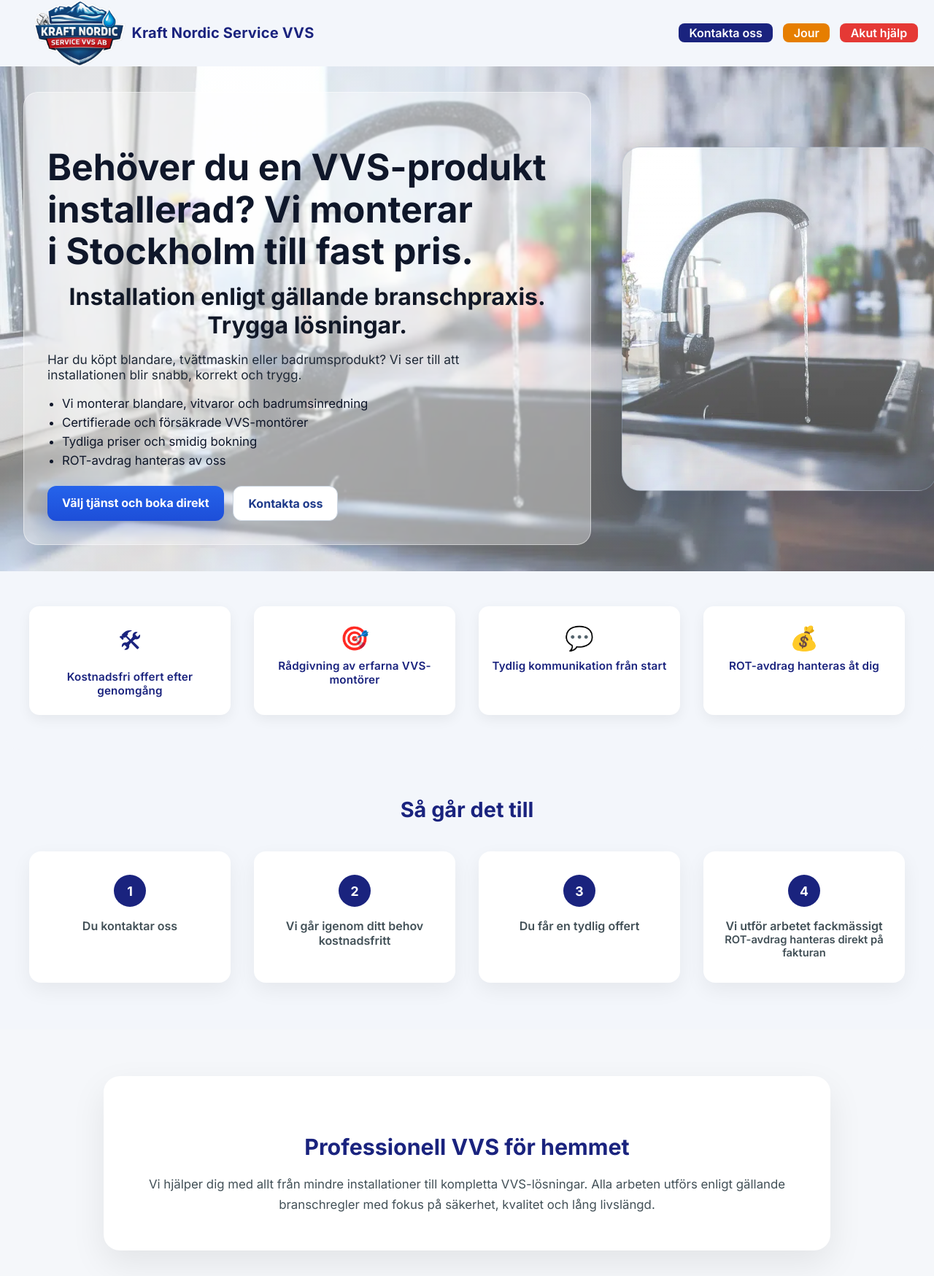
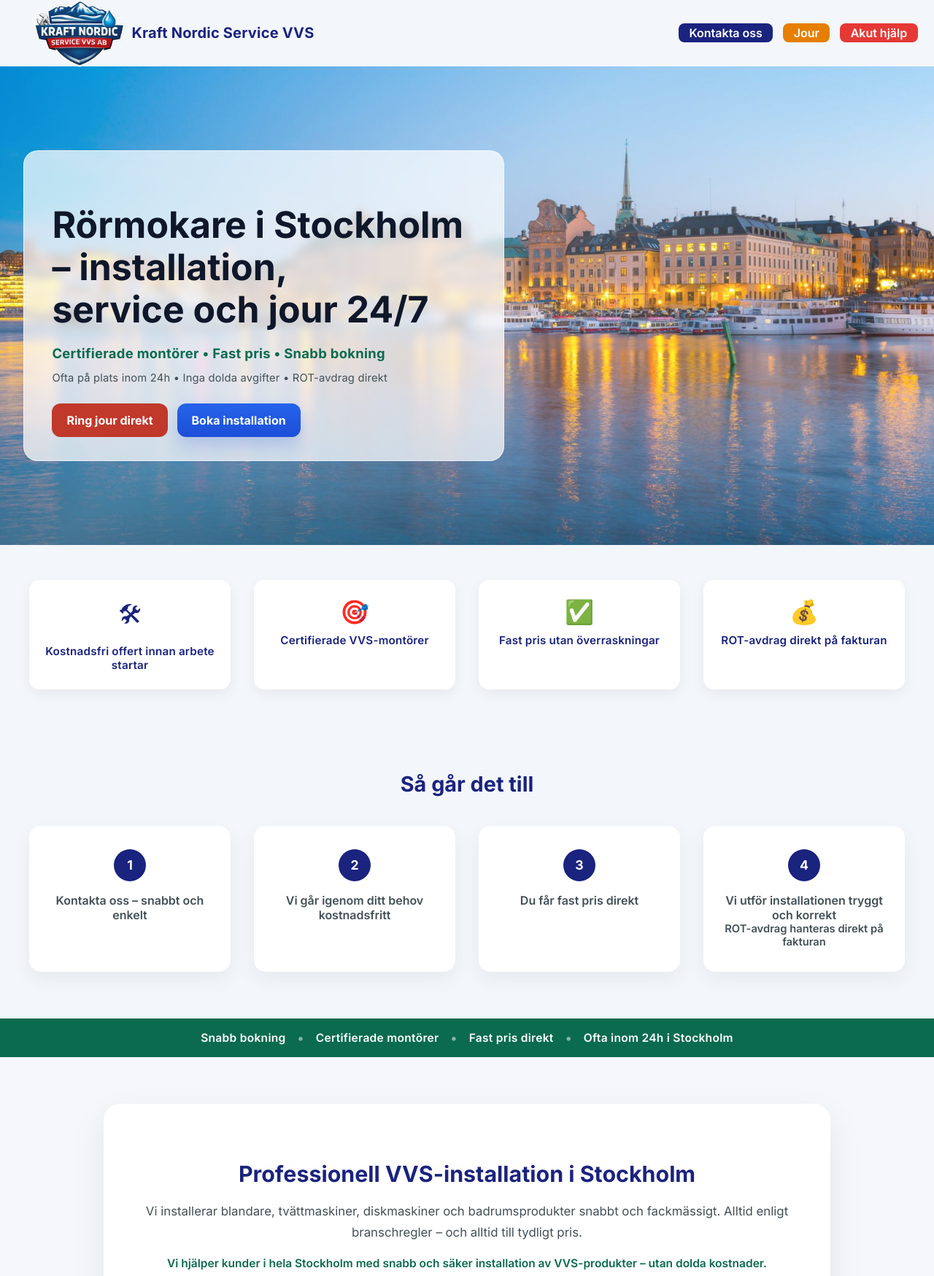
Before and after one commit to kraftnordicservice/kraftnordicservice.github.io, a plain HTML site: page index.html in a window 1280 px wide. Shown: the part 1-1750 px from the top of the page at 73% size. Drawn offline with Linux system fonts and the light colour scheme.

```diff
--- a/index.html
+++ b/index.html
@@ -37,23 +37,14 @@
             <div class="hero-inner">
                 <div class="hero-left">
                     <div class="overlay-text">
-                        <h1>Behöver du en VVS-produkt installerad? Vi monterar i Stockholm till fast pris.</h1>
-                        <h2>Installation enligt gällande branschpraxis. Trygga lösningar.</h2>
-                        <p>Har du köpt blandare, tvättmaskin eller badrumsprodukt? Vi ser till att installationen blir snabb, korrekt och trygg.</p>
-                        <ul class="hero-points">
-                            <li>Vi monterar blandare, vitvaror och badrumsinredning</li>
-                            <li>Certifierade och försäkrade VVS-montörer</li>
-                            <li>Tydliga priser och smidig bokning</li>
-                            <li>ROT-avdrag hanteras av oss</li>
-                        </ul>
+                        <h1>Rörmokare i Stockholm – installation, service och jour 24/7</h1>
+                        <p class="hero-sub">Certifierade montörer • Fast pris • Snabb bokning</p>
+                        <p class="hero-meta">Ofta på plats inom 24h • Inga dolda avgifter • ROT-avdrag direkt</p>
                         <div class="hero-buttons">
-                            <a href="#tjänster" class="btn btn-primary">Välj tjänst och boka direkt</a>
-                            <a href="contact.html" class="btn btn-secondary">Kontakta oss</a>
+                            <a href="jour.html" class="btn btn-jour">Ring jour direkt</a>
+                            <a href="boka.html" class="btn btn-primary">Boka installation</a>
                         </div>
                     </div>
-                </div>
-                <div class="hero-right">
-                    <div class="hero-visual" aria-hidden="true"></div>
                 </div>
             </div>
         </section>
@@ -62,22 +53,22 @@
         <section class="trust">
             <div class="trust-item">
                 <span class="trust-icon">🛠</span>
-                <span class="trust-text">Kostnadsfri offert efter genomgång</span>
+                <span class="trust-text">Kostnadsfri offert innan arbete startar</span>
             </div>
 
             <div class="trust-item">
                 <span class="trust-icon">🎯</span>
-                <span class="trust-text">Rådgivning av erfarna VVS-montörer</span>
+                <span class="trust-text">Certifierade VVS-montörer</span>
             </div>
 
             <div class="trust-item">
-                <span class="trust-icon">💬</span>
-                <span class="trust-text">Tydlig kommunikation från start</span>
+                <span class="trust-icon">✅</span>
+                <span class="trust-text">Fast pris utan överraskningar</span>
             </div>
 
             <div class="trust-item">
                 <span class="trust-icon">💰</span>
-                <span class="trust-text">ROT-avdrag hanteras åt dig</span>
+                <span class="trust-text">ROT-avdrag direkt på fakturan</span>
             </div>
         </section>
 
@@ -87,7 +78,7 @@
             <div class="process-grid">
                 <div class="process-card">
                     <span class="process-step">1</span>
-                    <p>Du kontaktar oss</p>
+                    <p>Kontakta oss – snabbt och enkelt</p>
                 </div>
 
                 <div class="process-card">
@@ -97,30 +88,40 @@
 
                 <div class="process-card">
                     <span class="process-step">3</span>
-                    <p>Du får en tydlig offert</p>
+                    <p>Du får fast pris direkt</p>
                 </div>
 
                 <div class="process-card">
                     <span class="process-step">4</span>
-                    <p>Vi utför arbetet fackmässigt</p>
+                    <p>Vi utför installationen tryggt och korrekt</p>
                     <p class="process-note">ROT-avdrag hanteras direkt på fakturan</p>
                 </div>
             </div>
         </section>
 
+        <div class="conversion-bar">
+            <span>Snabb bokning</span>
+            <span class="conversion-sep">•</span>
+            <span>Certifierade montörer</span>
+            <span class="conversion-sep">•</span>
+            <span>Fast pris direkt</span>
+            <span class="conversion-sep">•</span>
+            <span>Ofta inom 24h i Stockholm</span>
+        </div>
+
         <section class="info-section">
             <div class="info-card">
-                <h3>Professionell VVS för hemmet</h3>
+                <h3>Professionell VVS-installation i Stockholm</h3>
                 <p>
-                    Vi hjälper dig med allt från mindre installationer till kompletta VVS-lösningar.
-                    Alla arbeten utförs enligt gällande branschregler med fokus på säkerhet,
-                    kvalitet och lång livslängd.
+                    Vi installerar blandare, tvättmaskiner, diskmaskiner och badrumsprodukter snabbt och fackmässigt.
+                    Alltid enligt branschregler – och alltid till tydligt pris.
                 </p>
+                <p class="info-card-sub">Vi hjälper kunder i hela Stockholm med snabb och säker installation av VVS-produkter – utan dolda kostnader.</p>
             </div>
         </section>
 
         <section class="content" id="tjänster">
-            <h2 class="section-title">Våra VVS-tjänster</h2>
+            <h2 class="section-title">Våra vanligaste VVS-installationer</h2>
             <div class="filter-buttons">
                 <button class="filter-btn filter-btn--active" data-filter="all">Alla tjänster</button>
                 <button class="filter-btn" data-filter="vvs">VVS-tjänster</button>
--- a/style.css
+++ b/style.css
@@ -433,6 +433,40 @@
     line-height: 1.7;
     color: #425057;
     margin: 0;
+}
+.info-card-sub {
+    margin-top: 1rem !important;
+    font-size: 0.97rem !important;
+    color: #0b6b4f !important;
+    font-weight: 600;
+}
+
+/* Conversion bar between process and info sections */
+.conversion-bar {
+    display: flex;
+    align-items: center;
+    justify-content: center;
+    flex-wrap: wrap;
+    gap: 0.5rem 1rem;
+    background: #0b6b4f;
+    color: #ffffff;
+    padding: 1rem 2rem;
+    font-size: 0.97rem;
+    font-weight: 600;
+    letter-spacing: 0.3px;
+}
+.conversion-sep {
+    color: rgba(255,255,255,0.5);
+    font-size: 1.1rem;
+}
+@media (max-width: 600px) {
+    .conversion-bar {
+        flex-direction: column;
+        gap: 0.3rem;
+    }
+    .conversion-sep {
+        display: none;
+    }
 }
 
 @media (max-width: 900px) {
@@ -727,10 +761,7 @@
 
 .hero-section {
     min-height: 82vh;
-    background:
-        radial-gradient(circle at 92% 80%, rgba(59, 130, 246, 0.14), transparent 30%),
-        linear-gradient(115deg, rgba(255, 255, 255, 0.42) 0%, rgba(247, 250, 253, 0.28) 58%, rgba(233, 238, 245, 0.16) 100%),
-        url('img/hero-vvs.webp') center right / cover no-repeat;
+    background: radial-gradient(circle at 92% 80%, rgb(59 130 246 / 0%), transparent 30%), linear-gradient(321deg, rgb(255 255 255 / 0%) 0%, rgba(247, 250, 253, 0.28) 58%, rgb(233 238 245 / 0%) 100%), url(img/backgrund-index.jpg) center center / cover no-repeat;
     display: flex;
     align-items: center;
     position: relative;
@@ -739,12 +770,12 @@
 /* Hero overlay text */
 .overlay-text {
     color: #111827;
-    padding: 2rem;
+    padding: 2rem 2.4rem;
     border-radius: 20px;
-    max-width: 860px;
-    background: rgba(255, 255, 255, 0.36);
-    border: 1px solid rgba(255, 255, 255, 0.45);
-    backdrop-filter: blur(1px);
+    max-width: 580px;
+    background: rgba(255, 255, 255, 0.72);
+    border: 1px solid rgba(255, 255, 255, 0.6);
+    backdrop-filter: blur(6px);
 }
 .overlay-text h1 {
     font-size: clamp(2rem, 3.9vw, 3.35rem);
@@ -764,26 +795,32 @@
     max-width: 62ch;
     color: #1f2937;
 }
-
-/* New hero split layout: left text + buttons, right placeholder */
+.hero-sub {
+    font-size: 1.15rem !important;
+    font-weight: 700 !important;
+    color: #0b6b4f !important;
+    letter-spacing: 0.3px;
+    margin-bottom: 0.5rem !important;
+}
+.hero-meta {
+    font-size: 0.92rem !important;
+    color: #425057 !important;
+    font-weight: 500;
+    margin-bottom: 1.6rem !important;
+    letter-spacing: 0.2px;
+}
+
+/* New hero layout: left-aligned panel over background image */
 .hero-inner {
     display: flex;
     width: 100%;
     max-width: 1280px;
     margin: 0 auto;
-    gap: 2.4rem;
-    padding: 2.2rem 2rem;
+    padding: 3rem 2rem;
     align-items: center;
 }
 .hero-left {
-    flex: 0 0 64%;
-}
-.hero-right {
-    flex: 0 0 36%;
-    min-height: 360px;
-    display: flex;
-    align-items: center;
-    justify-content: center;
+    flex: 0 0 auto;
 }
 
 .hero-points {
@@ -818,6 +855,11 @@
     background: #fff;
     color: #1a237e;
     border: 1px solid #cbd5e1;
+}
+
+.btn-jour {
+    background: #c0392b;
+    color: #fff;
 }
 
 .hero-buttons .btn {
```
Also changed, not shown: img/backgrund-index.jpg (added).
